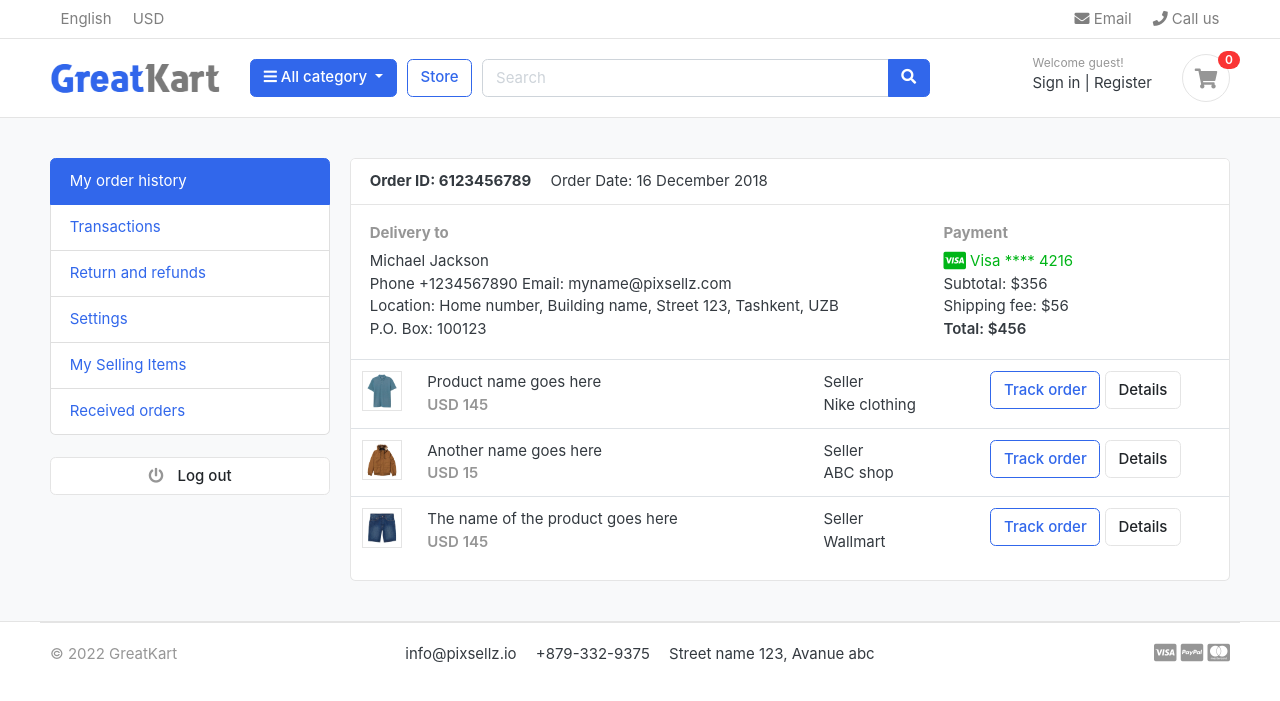
After one commit to Yash-KK/E-Commerce, a Django app: page /account/dashboard/ in a window 1280 px wide. The commit adds this page. Shown: the top 701 px of the page. Run offline with Django 4.2, Linux system fonts and the light colour scheme; data that the repository does not hold is empty; some libraries are stand-ins or nearby versions; some web fonts are replaced.

Commit message:
Email Authentication functionality

```diff
--- a/Store/views.py
+++ b/Store/views.py
@@ -15,6 +15,8 @@ from Category.models import (
 # Create your views here.
 
 def search_functionality(request):
+    all_products = None
+    product_count = 0
     if request.method == 'GET':
         key = request.GET['keyword']
         if key:
@@ -59,7 +61,6 @@ def store_page(request, c_slug=None):
             pp = paginator.page(paginator.num_pages)
 
     context = {
-        # 'all_products': all_products,
         'all_products':pp,
         'product_count':product_count
     }
--- a/acc/urls.py
+++ b/acc/urls.py
@@ -4,5 +4,7 @@ from .import views
 urlpatterns = [
     path("register/", views.register_page, name='register-page'),
     path("login/", views.login_page, name='login-page'),
-    path("logout/", views.logout_page, name='logout-page')
+    path("logout/", views.logout_page, name='logout-page'),
+    path("dashboard/", views.dashboard, name='dashboard'),
+    path("activate/<uidb64>/<token>/", views.activate, name='activate')
 ]
--- a/acc/views.py
+++ b/acc/views.py
@@ -1,7 +1,16 @@
+from typing import Type
+from django.http import HttpResponse
 from django.shortcuts import redirect, render
 from django.contrib import messages
+from django.contrib.auth import login, authenticate, logout
 
-from django.contrib.auth import login, authenticate, logout
+# VERIFICATION
+from django.contrib.sites.shortcuts import get_current_site
+from django.template.loader import render_to_string
+from django.utils.http import urlsafe_base64_decode, urlsafe_base64_encode
+from django.utils.encoding import force_bytes
+from django.contrib.auth.tokens import default_token_generator
+from django.core.mail import EmailMessage
 
 # Models
 from .models import (
@@ -23,11 +32,25 @@ def register_page(request):
             password = form.cleaned_data['password']
 
             username = email.split('@')[0]
-            print(f"{first_name}, {last_name}, {email}, {phone_number}, {password}, {username}")
+            # print(f"{first_name}, {last_name}, {email}, {phone_number}, {password}, {username}")
             user = Account.objects.create_user(first_name=first_name, last_name=last_name, username=username, email=email,password=password)
             user.phone_number = phone_number
-            print(user)
+            # print(user)
             user.save()
+
+            # USER ACTIVATION
+            current_site = get_current_site(request)
+            mail_subject = 'Please activate your Account'
+            message = render_to_string('acc/acc_verification_mail.html',{
+                'user':user,
+                'domain':current_site,
+                'uid':urlsafe_base64_encode(force_bytes(user.pk)),
+                'token': default_token_generator.make_token(user)
+            })
+            to_email = email
+            send_email = EmailMessage(mail_subject, message, to=[to_email])
+            send_email.send()
+
             messages.success(request ,'An email has been sent to you')
     else:
         form = RegisterationForm()
@@ -46,7 +69,7 @@ def login_page(request):
         if user is not None:
             login(request, user)
             # messages.info(request, f"You are now logged in!")
-            return redirect('home')
+            return redirect('dashboard')
         else:
             messages.error(request,"Invalid username or password.")
             return redirect('login-page')
@@ -57,3 +80,24 @@ def logout_page(request):
     logout(request)
     messages.success(request, 'Logged out!')
     return redirect('login-page')
+
+def activate(request, uidb64, token):
+    try:
+        uid = urlsafe_base64_decode(uidb64).decode()
+        user = Account._default_manager.get(pk=uid)
+    except(TypeError, ValueError, OverflowError, Account.DoesNotExist):
+        user = None
+
+    if user is not None and default_token_generator.check_token(user, token):
+        user.is_active = True
+        user.save()
+        messages.success(request, 'Congratulations! Your account has been activated')
+        return redirect('login-page')
+    else:
+        return messages.error(request, 'Invalid activation link')
+        return redirect('register')
+    # return HttpResponse("ok")
+
+
+def dashboard(request):
+    return render(request, 'acc/dashboard.html')
--- a/greatKart/settings.py
+++ b/greatKart/settings.py
@@ -130,6 +130,12 @@ USE_I18N = True
 USE_TZ = True
 
 
+EMAIL_HOST = 'smtp.gmail.com'
+EMAIL_PORT = 587
+EMAIL_HOST_USER = 'yashpertisen@gmail.com'
+EMAIL_HOST_PASSWORD = 'wpghaeoxjiyzfnug'
+EMAIL_USE_TLS = True
+
 # Static files (CSS, JavaScript, Images)
 # https://docs.djangoproject.com/en/4.1/howto/static-files/
 
--- /dev/null
+++ b/templates/acc/dashboard.html
@@ -0,0 +1,107 @@
+{% extends 'base.html' %}
+
+
+{% block 'title' %}
+    Dashboard
+{% endblock 'title' %}
+
+
+
+{% block 'content' %}
+
+
+<!-- ========================= SECTION CONTENT ========================= -->
+<section class="section-conten padding-y bg">
+
+    <div class="container">
+        <div class="row">
+        <aside class="col-md-3">
+            <!--   SIDEBAR   -->
+            <ul class="list-group">
+                <a class="list-group-item active" href="#"> My order history </a>
+                <a class="list-group-item" href="#"> Transactions </a>
+                <a class="list-group-item" href="#"> Return and refunds </a>
+                <a class="list-group-item" href="#">Settings </a>
+                <a class="list-group-item" href="#"> My Selling Items </a>
+                <a class="list-group-item" href="#"> Received orders </a>
+            </ul>
+            <br>
+            <a class="btn btn-light btn-block" href="{% url 'logout-page' %}" onclick="return confirm('Are you sure you want to Logout?');">  <i class="fa fa-power-off"></i> <span class="text">Log out</span> </a>
+            <!--   SIDEBAR .//END   -->
+        </aside>
+        <main class="col-md-9">
+            <article class="card">
+            <header class="card-header">
+                <strong class="d-inline-block mr-3">Order ID: 6123456789</strong>
+                <span>Order Date: 16 December 2018</span>
+            </header>
+            <div class="card-body">
+                <div class="row">
+                    <div class="col-md-8">
+                        <h6 class="text-muted">Delivery to</h6>
+                        <p>Michael Jackson <br>
+                        Phone +1234567890 Email: myname@pixsellz.com <br>
+                        Location: Home number, Building name, Street 123,  Tashkent, UZB <br>
+                        P.O. Box: 100123
+                         </p>
+                    </div>
+                    <div class="col-md-4">
+                        <h6 class="text-muted">Payment</h6>
+                        <span class="text-success">
+                            <i class="fab fa-lg fa-cc-visa"></i>
+                            Visa  **** 4216
+                        </span>
+                        <p>Subtotal: $356 <br>
+                         Shipping fee:  $56 <br>
+                         <span class="b">Total:  $456 </span>
+                        </p>
+                    </div>
+                </div> <!-- row.// -->
+            </div> <!-- card-body .// -->
+            <div class="table-responsive">
+            <table class="table table-hover">
+                <tr>
+                    <td width="65">
+                        <img src="../images/items/1.jpg" class="img-xs border">
+                    </td>
+                    <td>
+                        <p class="title mb-0">Product name goes here </p>
+                        <var class="price text-muted">USD 145</var>
+                    </td>
+                    <td> Seller <br> Nike clothing </td>
+                    <td width="250"> <a href="#" class="btn btn-outline-primary">Track order</a> <a href="#" class="btn btn-light"> Details </a> </td>
+                </tr>
+                <tr>
+                    <td>
+                        <img src="../images/items/2.jpg" class="img-xs border">
+                    </td>
+                    <td>
+                        <p class="title mb-0">Another name goes here </p>
+                        <var class="price text-muted">USD 15</var>
+                    </td>
+                    <td> Seller <br> ABC shop </td>
+                    <td> <a href="#" class="btn btn-outline-primary">Track order</a> <a href="#" class="btn btn-light"> Details </a> </td>
+                </tr>
+                <tr>
+                    <td>
+                        <img src="../images/items/3.jpg" class="img-xs border">
+                    </td>
+                    <td>
+                        <p class="title mb-0">The name of the product  goes here </p>
+                        <var class="price text-muted">USD 145</var>
+                    </td>
+                    <td> Seller <br> Wallmart </td>
+                    <td> <a href="#" class="btn btn-outline-primary">Track order</a> <a href="#" class="btn btn-light"> Details </a> </td>
+                </tr>
+            </table>
+            </div> <!-- table-responsive .end// -->
+            </article> <!-- order-group.// -->
+        </main>
+    </div> <!-- row.// -->
+    </div>
+
+
+    </section>
+    <!-- ========================= SECTION CONTENT END// ========================= -->
+
+{% endblock 'content' %}
--- a/templates/includes/navbar.html
+++ b/templates/includes/navbar.html
@@ -56,7 +56,7 @@
         <div class="col-lg  col-md-6 col-sm-12 col">
             <form action="{% url 'search' %}" method="GET" class="search">
                 <div class="input-group w-100">
-                    <input type="text" name="keyword" class="form-control" style="width:60%;" placeholder="Search">
+                    <input type="text" name="keyword" class="form-control" style="width:60%;" placeholder="Search" required>
 
                     <div class="input-group-append">
                       <button class="btn btn-primary" type="submit">
@@ -79,7 +79,7 @@
                                 <small class="title text-muted">Welcome {{ user.first_name }}!</small>
                                 <div>
                                     <a href="{% url 'logout-page' %}">Logout</a> <span class="dark-transp"> | </span>
-                                    <a href="#"> Dashboard</a>
+                                    <a href="{% url 'dashboard' %}"> Dashboard</a>
                                 </div>
                             {% endif %}
                         </div>
```
Also changed, not shown: templates/acc/acc_verification_mail.html (added, +8 -0 lines).
